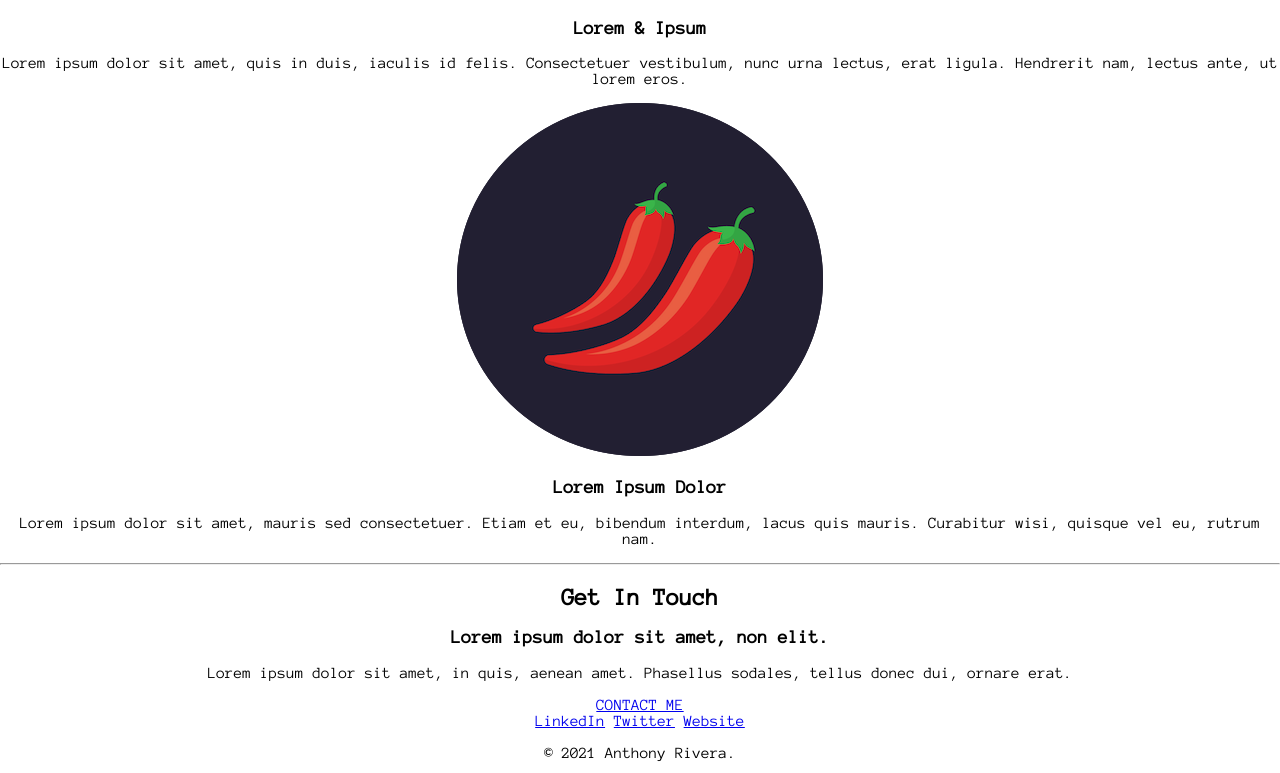
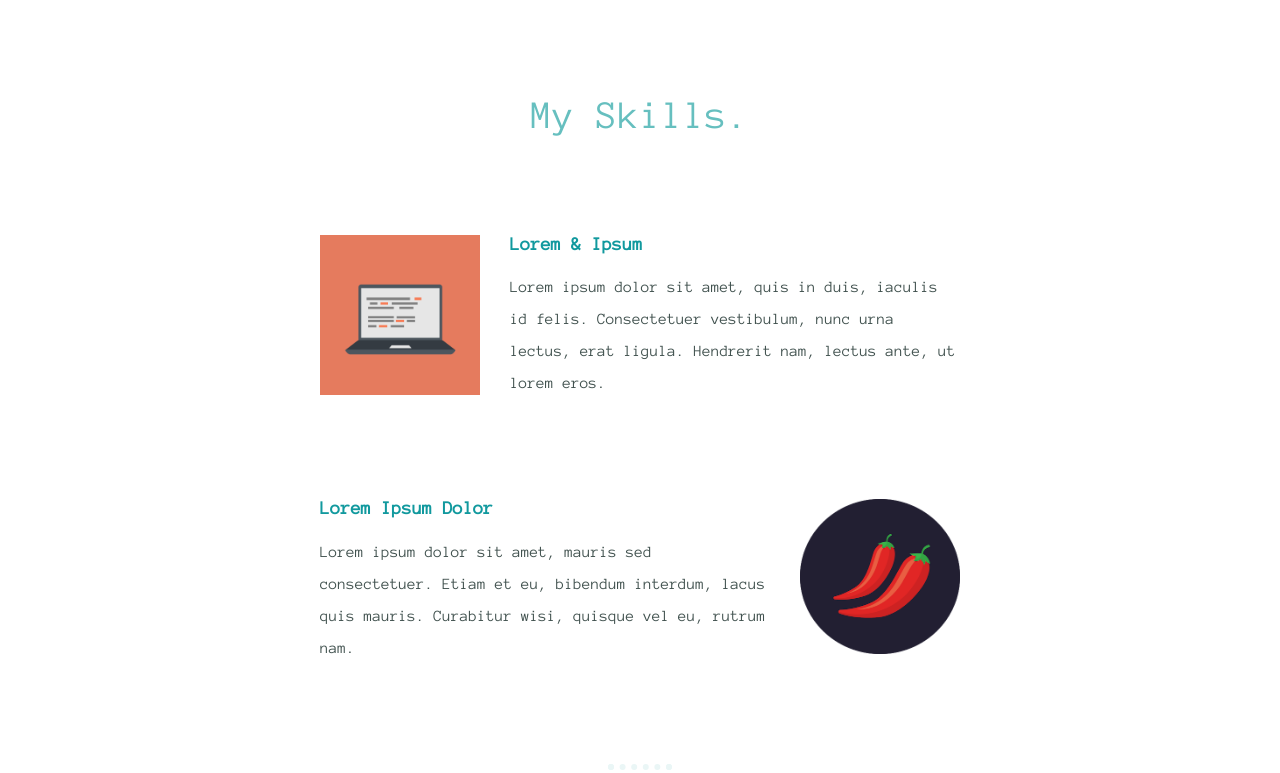
Before and after one commit to eightsiblings/pages, a plain HTML site: page index.html in a window 1280 px wide. Shown: the part 1248-2021 px from the top of the page. Drawn offline with Linux system fonts and the light colour scheme; a web font is replaced by a local one.

Commit message:
updated 30july

```diff
--- a/css/style.css
+++ b/css/style.css
@@ -1,4 +1,5 @@
 body {
+  color: #40514E;
   margin: 0;
   text-align: center;
   font-family: 'Anonymous Pro', monospace;
@@ -10,43 +11,138 @@ body {
   height: 100px;
 }
 
+.comp-img {
+  width: 25%;
+  float: left;
+  margin-right: 30px;
+}
+
+.chili-img {
+  width: 25%;
+  float: right;
+  margin-left: 30px;
+}
+
+p {
+  line-height: 2;
+}
+
+a {
+  color: #11999e;
+  font-family: 'Anonymous Pro', monospace;
+  margin: 10px 20px;
+  text-decoration: none;
+}
+
+a:hover {
+  color: #EAF6F6;
+}
+
 h1 {
-  margin-top: 0;
+  color: #66BFBF;
+  font-size: 5.625rem;
+  margin: 50px auto 0 auto;
   font-family: 'WindSong', cursive;
-  font-size: 3em;
+  padding-bottom: 10px;
 }
 
 h2 {
+  color: #66BFBF;
+  font-size: 2.5rem;
+  font-weight: normal;
   font-family: 'Anonymous Pro', monospace;
 }
 
 h3 {
+  color: #11999e;
   font-family: 'Anonymous Pro', monospace;
+
+}
+
+hr {
+  border: dotted #EAF6F6 6px;
+  border-bottom: none;
+  width: 4%;
+  margin: 100px auto;
+}
+
+.top-cloud {
+  position: absolute;
+  right: 300px;
+  top: 40px;
+
+}
+
+.bottom-cloud {
+  position: absolute;
+  left: 250px;
+  bottom: 300px;
 }
 
 .top-container {
-  background-color: #b5eaea;
+  background-color: #EAF6F6;
   position: relative;
   padding-top: 100px;
 }
 
 .middle-container {
+  margin: 100px 0;
+}
 
+.bottom-container {
+  background-color: #66BFBF;
+  padding: 50px 0 20px;
+}
 
-}
-.bottom-container {
+.intro {
+  width: 30%;
+  margin: auto;
 
 }
 
-.top-cloud {
-  position: absolute;
-  right: 300px;
-  top: 50px;
+.skill-row {
+  width: 50%;
+  margin: 100px auto 100px auto;
+  text-align: left;
 
 }
 
-.bottom-cloud {
-  position: absolute;
-  left: 300px;
-  bottom: 300px;
+.contact-msg {
+  width: 40%;
+  margin: 40px auto 60px;
 }
+
+.copyright {
+  color: #EAF6F6;
+  font-size: 0.75rem;
+  padding: 20px 0;
+}
+
+.btn {
+  -webkit-border-radius: 8px;
+  -moz-border-radius: 8px;
+  border-radius: 8px;
+  color: #FFFFFF;
+  font-family: 'Anonymous Pro', monospace;
+  font-size: 20px;
+  padding: 10px;
+  background-color: #11999e;
+  text-decoration: none;
+  display: inline-block;
+  cursor: pointer;
+  text-align: center;
+}
+
+.btn:hover {
+
+  background: #30A3CB;
+  background-image: -webkit-linear-gradient(top, #30A3CB, #2BC4AD);
+  background-image: -moz-linear-gradient(top, #30A3CB, #2BC4AD);
+  background-image: -ms-linear-gradient(top, #30A3CB, #2BC4AD);
+  background-image: -o-linear-gradient(top, #30A3CB, #2BC4AD);
+  background-image: -webkit-gradient(to bottom, #30A3CB, #2BC4AD);
+  -webkit-border-radius: 8px;
+  -moz-border-radius: 8px;
+  border-radius: 8px;
+  text-decoration: none;
+}
--- a/index.html
+++ b/index.html
@@ -13,8 +13,8 @@
 
     <div class="top-container">
       <img class="top-cloud" src="images/cloud.png" alt="cloud-img">
-      <h1>I'm Anthony.</h1>
-      <p>an engineer.</p>
+      <h1>I'm Anthony</h1>
+      <h2>an engineer.</h2>
       <img class="bottom-cloud" src="images/cloud.png" alt="cloud-img">
       <img src="images/mountain.png" alt="cloud-img">
     </div>
@@ -23,28 +23,28 @@
       <div class="profile">
         <img class="self-photo" src="images/ironman.jpg" alt="ironman-img">
         <h2>Greetings</h2>
-        <p>Lorem ipsum dolor sit amet, vitae volutpat, dui conubia, dolor urna. Non auctor, montes nulla distinctio.</p>
+        <p class="intro">Lorem ipsum dolor sit amet, vitae volutpat, dui conubia, dolor urna. Non auctor, montes nulla distinctio.</p>
       </div>
       <hr>
       <div class="skills">
         <h2>My Skills.</h2>
         <div class="skill-row">
-          <img class="" src="images/computer.png" alt="computer-img">
+          <img class="comp-img" src="images/computer.png" alt="computer-img">
           <h3>Lorem & Ipsum</h3>
-          <p>Lorem ipsum dolor sit amet, quis in duis, iaculis id felis. Consectetuer vestibulum, nunc urna lectus, erat ligula. Hendrerit nam, lectus ante, ut lorem eros.</p>
+          <p class="skill-desc-comp">Lorem ipsum dolor sit amet, quis in duis, iaculis id felis. Consectetuer vestibulum, nunc urna lectus, erat ligula. Hendrerit nam, lectus ante, ut lorem eros.</p>
         </div>
         <div class="skill-row">
-          <img class="" src="images/chillies.png" alt="chillies-img">
+          <img class="chili-img" src="images/chillies.png" alt="chillies-img">
           <h3>Lorem Ipsum Dolor</h3>
-          <p>Lorem ipsum dolor sit amet, mauris sed consectetuer. Etiam et eu, bibendum interdum, lacus quis mauris. Curabitur wisi, quisque vel eu, rutrum nam.</p>
+          <p class="skill-desc-chili">Lorem ipsum dolor sit amet, mauris sed consectetuer. Etiam et eu, bibendum interdum, lacus quis mauris. Curabitur wisi, quisque vel eu, rutrum nam.</p>
         </div>
       </div>
       <hr>
       <div class="contact-me">
         <h2>Get In Touch</h2>
         <h3>Lorem ipsum dolor sit amet, non elit.</h3>
-        <p>Lorem ipsum dolor sit amet, in quis, aenean amet. Phasellus sodales, tellus donec dui, ornare erat.</p>
-        <a class="btn" href="mailto:anthony@email.com">CONTACT ME</a>
+        <p class="contact-msg">Lorem ipsum dolor sit amet, in quis, aenean amet. Phasellus sodales, tellus donec dui, ornare erat.</p>
+        <a class="btn" href="mailto:riveraaa@icloud.com">CONTACT ME</a>
       </div>
     </div>
 
@@ -53,7 +53,7 @@
       <a class="footer-link" href="https://www.linkedin.com/">LinkedIn</a>
       <a class="footer-link" href="https://twitter.com/">Twitter</a>
       <a class="footer-link" href="https://www.google.com">Website</a>
-      <p>© 2021 Anthony Rivera.</p>
+      <p class="copyright">© 2021 Anthony Rivera.</p>
     </div>
 
 
```
